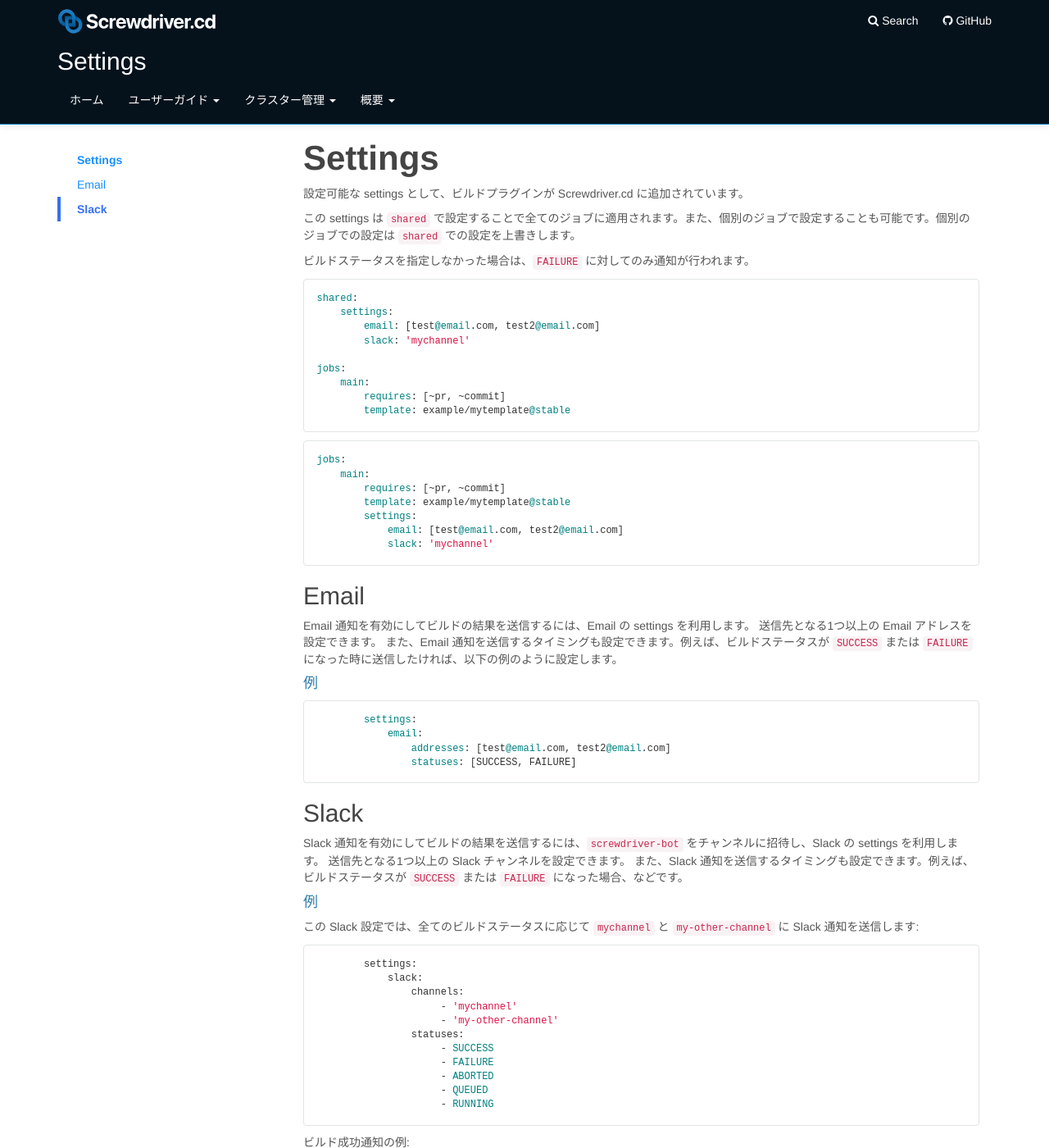
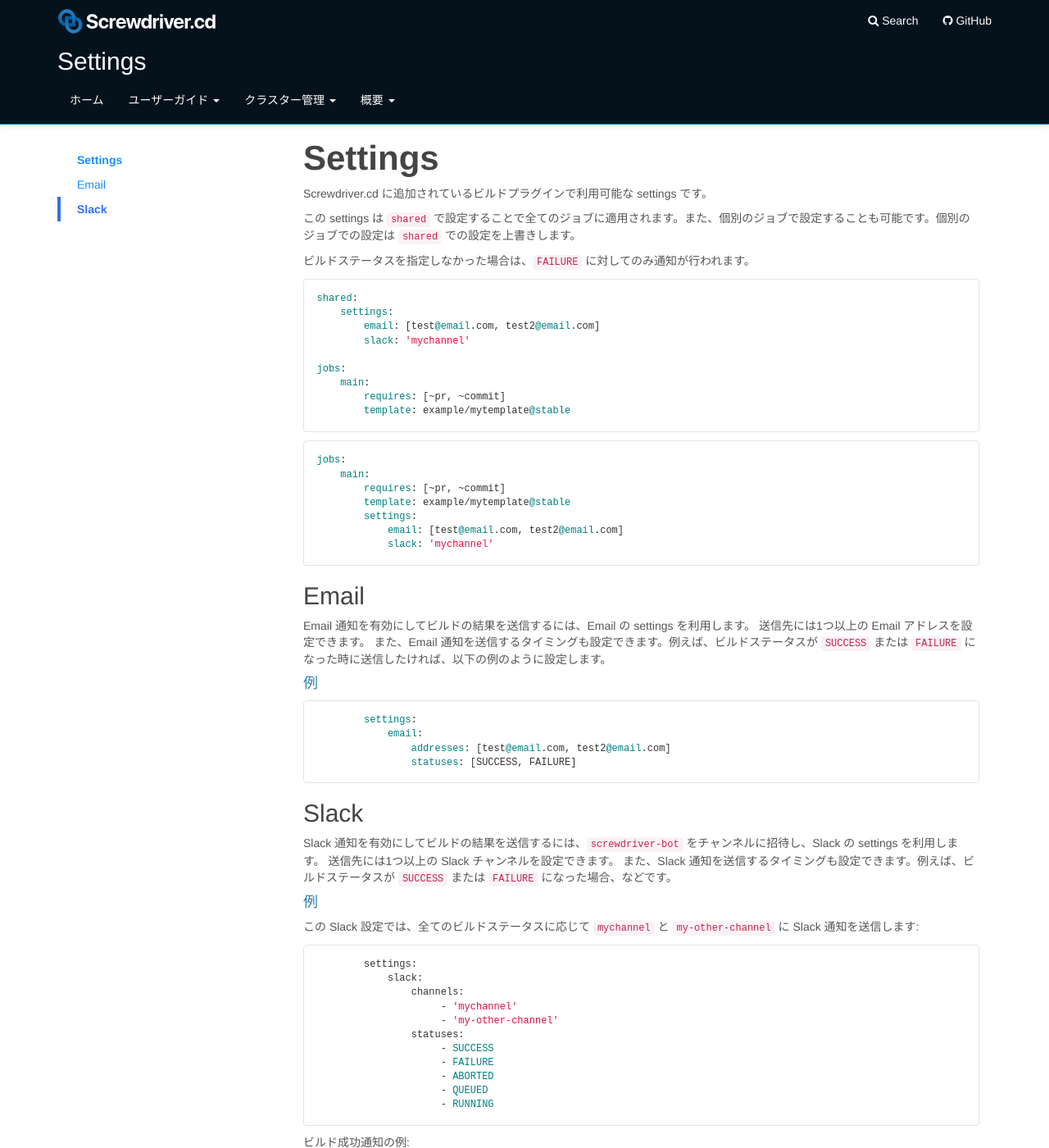
Before and after one commit to screwdriver-cd/guide, a Jekyll site: the page built from docs/ja/user-guide/configuration/settings.md, in a window 1280 px wide and 1400 px high. Shown: the whole window at 82% size. Built offline with Jekyll 4.4.1, drawn with Linux system fonts in a browser that asks for light colours.

Commit message:
Update settings.md

```diff
--- a/docs/ja/user-guide/configuration/settings.md
+++ b/docs/ja/user-guide/configuration/settings.md
@@ -14,7 +14,7 @@ toc:
 
 # Settings
 
-設定可能な settings として、ビルドプラグインが Screwdriver.cd に追加されています。
+Screwdriver.cd に追加されているビルドプラグインで利用可能な settings です。
 
 この settings は `shared` で設定することで全てのジョブに適用されます。また、個別のジョブで設定することも可能です。個別のジョブでの設定は `shared` での設定を上書きします。
 
@@ -45,7 +45,7 @@ jobs:
 ## Email
 
 Email 通知を有効にしてビルドの結果を送信するには、Email の settings を利用します。
-送信先となる1つ以上の Email アドレスを設定できます。
+送信先には1つ以上の Email アドレスを設定できます。
 また、Email 通知を送信するタイミングも設定できます。例えば、ビルドステータスが `SUCCESS` または `FAILURE` になった時に送信したければ、以下の例のように設定します。
 
 #### 例
@@ -59,7 +59,7 @@ Email 通知を有効にしてビルドの結果を送信するには、Email
 
 ## Slack
 
-Slack 通知を有効にしてビルドの結果を送信するには、`screwdriver-bot` をチャンネルに招待し、Slack の settings を利用します。 送信先となる1つ以上の Slack チャンネルを設定できます。 また、Slack 通知を送信するタイミングも設定できます。例えば、ビルドステータスが `SUCCESS` または `FAILURE` になった場合、などです。
+Slack 通知を有効にしてビルドの結果を送信するには、`screwdriver-bot` をチャンネルに招待し、Slack の settings を利用します。 送信先には1つ以上の Slack チャンネルを設定できます。 また、Slack 通知を送信するタイミングも設定できます。例えば、ビルドステータスが `SUCCESS` または `FAILURE` になった場合、などです。
 
 #### 例
 
```
